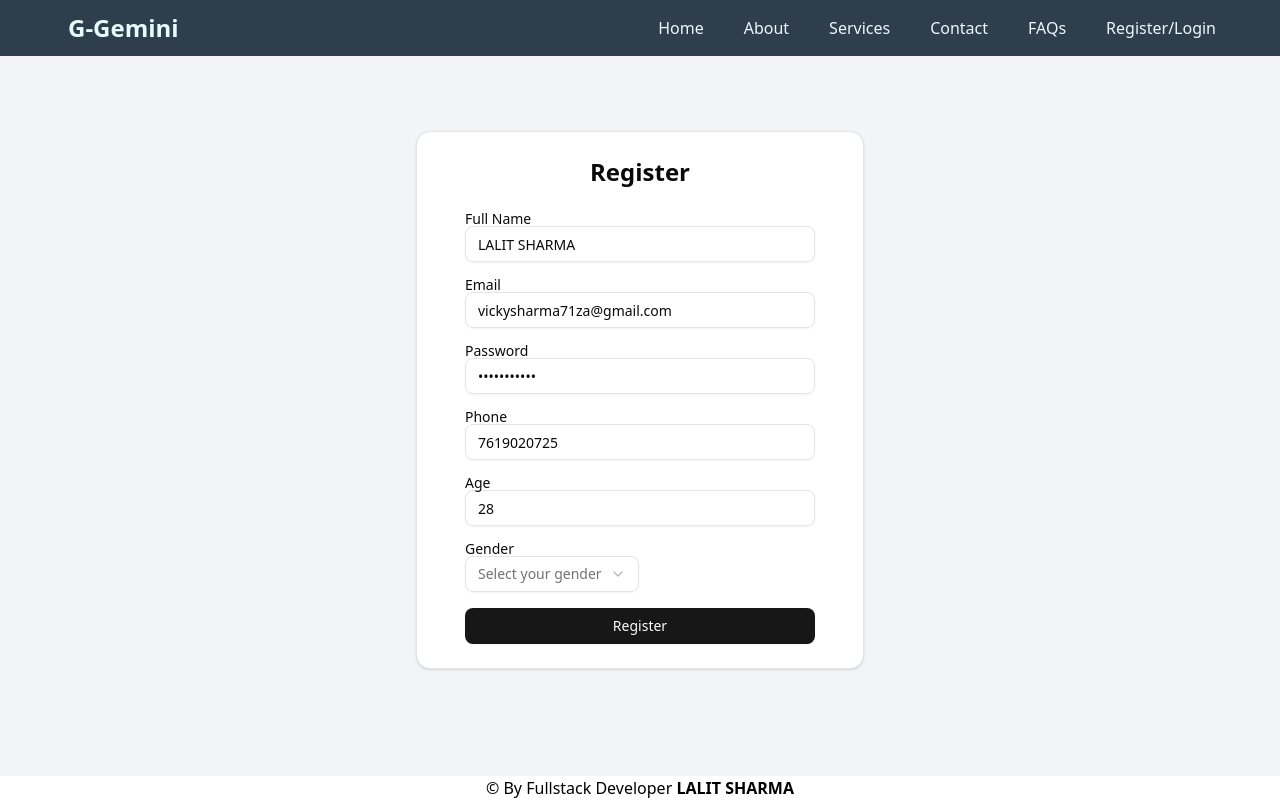
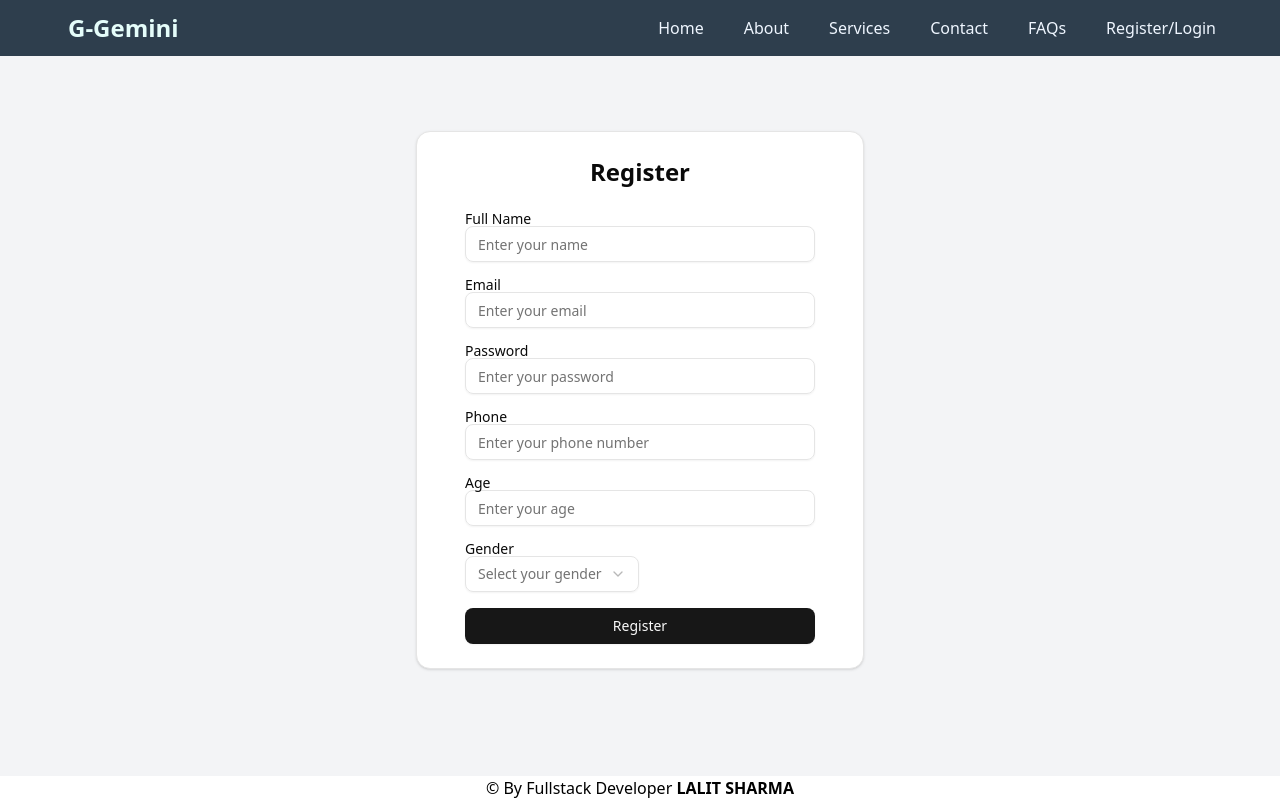
Before and after one commit to lalitCodes84/my-gemini, a React (Vite) app in the folder frontend/: page /register in a window 1280 px wide. Built offline with nearby package versions, Linux system fonts and the light colour scheme.

Commit message:
Solved the refreshing page error in versal

```diff
--- a/frontend/src/pages/Register.jsx
+++ b/frontend/src/pages/Register.jsx
@@ -25,11 +25,11 @@ function Register() {
     watch,
   } = useForm({
     defaultValues: {
-      name: "LALIT SHARMA",
-      email: "vickysharma71za@gmail.com",
-      password: "Lovemymom9@",
-      phone: "7619020725",
-      age: "28",
+      name: "",
+      email: "",
+      password: "",
+      phone: "",
+      age: "",
       gender: "",
     },
   });
```
